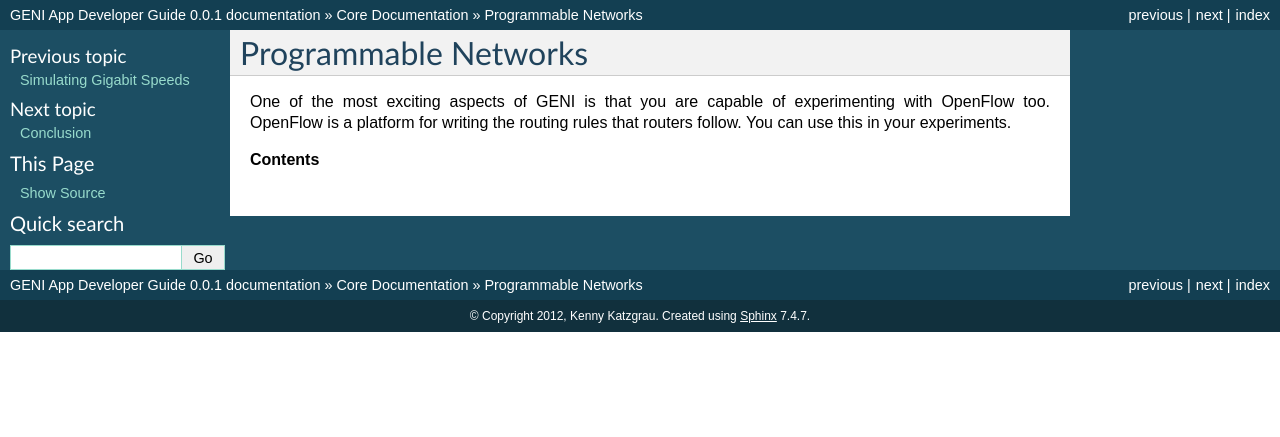
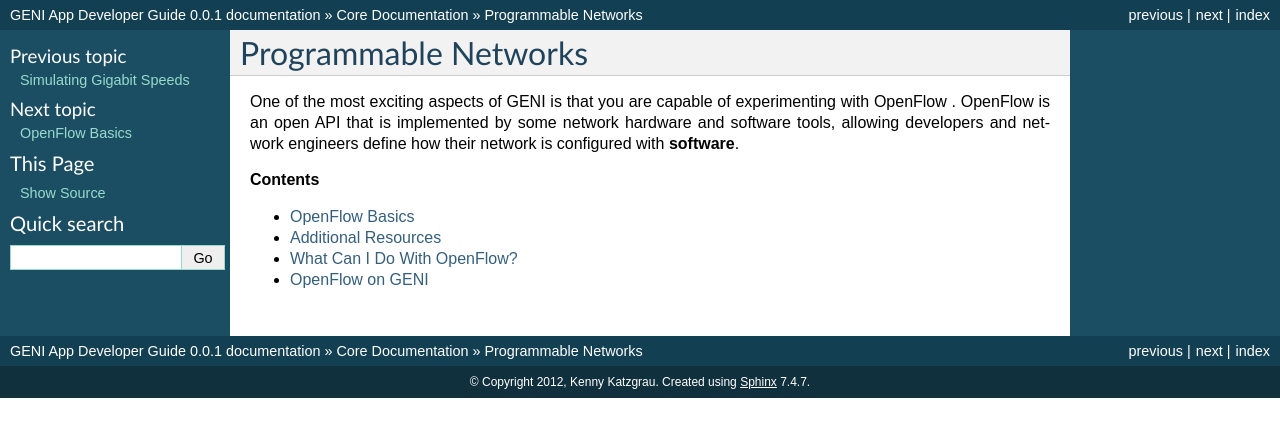
Before and after one commit to katzgrau/geni-docs, a Sphinx documentation site: the page built from source/main/openflow/index.txt, in a window 1280 px wide. Shown: the top 437 px of the page. Built offline with Sphinx 7.4.7, drawn with Linux system fonts in a browser that asks for light colours; formulas are drawn with MathJax 3.

Commit message:
OpenFlow basics

```diff
--- a/source/main/openflow/index.txt
+++ b/source/main/openflow/index.txt
@@ -1,9 +1,13 @@
 Programmable Networks
 =====================
 
-One of the most exciting aspects of GENI is that you are capable of experimenting with OpenFlow too. OpenFlow is a platform for writing the routing rules that routers follow. You can use this in your experiments.
+One of the most exciting aspects of GENI is that you are capable of experimenting with OpenFlow . OpenFlow is an open API that is implemented by some network hardware and software tools, allowing developers and network engineers define how their network is configured with **software**.
 
 **Contents**
 
 .. toctree::
    :maxdepth: 1
+
+   openflow-basics
+   what-can-i-do
+   openflow-on-geni
```
Also changed, not shown: source/main/openflow/openflow-basics.txt (added, +26 -0 lines), source/main/openflow/openflow-on-geni.txt (added, +25 -0 lines), source/main/openflow/what-can-i-do.txt (added, +12 -0 lines).
